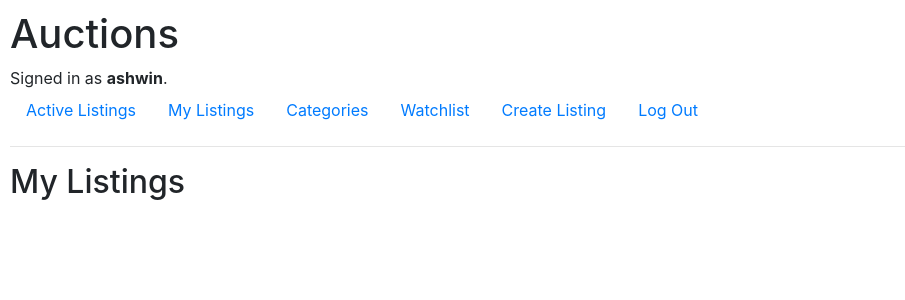
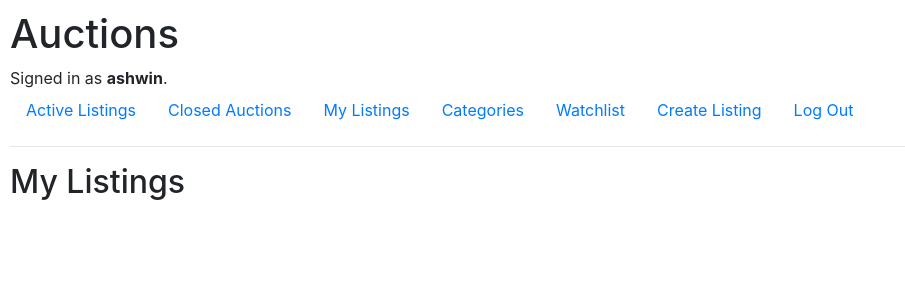
Before and after one commit to NecroticFactor/Web-Development, a Django app: page /my_listings/ in a window 1280 px wide. Shown: the top 300 px of the page, without its empty margins (0-905 px from the left). Run offline with Django 3.2, Linux system fonts and the light colour scheme; a user stored in the database is signed in; data comes from the database, SQL or seed files in the repository; both versions use the stored data as it was after the commit; some libraries are stand-ins or nearby versions.

Commit message:
Commit
Now, users can close auctions and announce winners. Comment feature yet to be coded.

```diff
--- a/commerce/auctions/templates/auctions/index.html
+++ b/commerce/auctions/templates/auctions/index.html
@@ -25,4 +25,5 @@
     <a href="{% url 'listing_detail' id=item.listing.id %}">See More Details</a>
   </div>
 </div>
+<br></br>
 {% endfor %} {% endblock %}
--- a/commerce/auctions/templates/auctions/layout.html
+++ b/commerce/auctions/templates/auctions/layout.html
@@ -23,6 +23,11 @@
         <a class="nav-link" href="{% url 'index' %}">Active Listings</a>
       </li>
       {% if user.is_authenticated %}
+      <li class="nav-item">
+        <a class="nav-link" href="{% url 'closed_listing' %}"
+          >Closed Auctions</a
+        >
+      </li>
       <li class="nav-item">
         <a class="nav-link" href="{% url 'my_listings' %}">My Listings</a>
       </li>
--- a/commerce/auctions/templates/auctions/my_listings.html
+++ b/commerce/auctions/templates/auctions/my_listings.html
@@ -14,15 +14,26 @@
     <h3>{{ item.listing.title }}</h3>
     <h6>Category: {{ item.listing.category }}</h6>
     <p>Description: {{ item.listing.description }}</p>
+    <a href="{% url 'edit_listing' id=item.listing.id %}">Edit listing</a>
+    <br></br>
     <h5>Price: ${{item.listing.price }}</h5>
     {% if item.max_bid %}
-    <h4>Bid: ${{ item.max_bid.bid }}</h4>
+    <h5>Bid: ${{ item.max_bid.bid }}</h5>
     {% else %}
     <p>No bids yet.</p>
     {% endif %}
     <h6>Created {{ item.listing.created_at|date:"F d, Y, h:i A" }}</h6>
-    <a href="{% url 'edit_listing' id=item.listing.id %}">Edit listing</a>
-    <p>Close Listing</p>
+    <form method="POST" action="{% url 'closed_listing' %}">
+      {%csrf_token%}
+      <input type="hidden" name="close_id" value="{{item.listing.id}}" />
+      <button
+        type="submit"
+        class="btn btn-primary"
+        style="margin-top: 10px; margin-bottom: 10px"
+      >
+        Close Auction
+      </button>
+    </form>
   </div>
 </div>
 {% endfor %} {% endblock %}
--- a/commerce/auctions/urls.py
+++ b/commerce/auctions/urls.py
@@ -19,6 +19,7 @@ urlpatterns = [
     path("my_listings/edit/<int:id>", views.edit_listing, name="edit_listing"),
     path("my_listing/update/<int:id>", views.update_listing, name="update_listing"),
     path("my_listing/delete/<int:id>", views.delete_listing, name="delete_listing"),
+    path("closed_listings/", views.closed_listing, name="closed_listing")
 
 
 ]
--- a/commerce/auctions/views.py
+++ b/commerce/auctions/views.py
@@ -1,6 +1,7 @@
 from django.contrib.auth import authenticate, login, logout
 from django.contrib.auth.decorators import login_required
 from django.shortcuts import get_object_or_404, redirect
+from django.contrib import messages
 from decimal import Decimal, InvalidOperation
 from django.db import IntegrityError
 from django.http import HttpResponse, HttpResponseRedirect
@@ -15,14 +16,16 @@ def index(request):
     all_listings = Listing.objects.filter(status="active").order_by("-created_at")
     listings_with_max_bid = []
 
+
     for listing in all_listings:
         bids = listing.bids_on_listing.all()
+
         if bids:
             max_bid = max(bids, key=lambda bid: bid.bid)
         else:
             max_bid = None
 
-        listings_with_max_bid.append({"listing": listing, "max_bid": max_bid})
+        listings_with_max_bid.append({"listing": listing, "max_bid": max_bid,})
 
     context = {
         "listings_with_max_bid": listings_with_max_bid,
@@ -355,3 +358,36 @@ def delete_watchlist(request, id):
     # Delete the specific Watchlist entry
     Watchlist.objects.filter(user=request.user, listing=listing).delete()
     return redirect('watchlist')
+
+
+@login_required
+def closed_listing(request):
+    if request.method == "POST":
+        id = request.POST.get('close_id')
+        listing = Listing.objects.get(id=id)
+        listing.status = "closed"
+        listing.save()
+
+        return redirect('closed_listing')
+    else:
+        closed_listings = Listing.objects.filter(status="closed")
+
+        closed_listings_data = []
+        for listing in closed_listings:
+            bids = listing.bids_on_listing.all()
+            max_bid_obj = max(bids, key=lambda bid: bid.bid) if bids else None
+            max_bid = max_bid_obj.bid if max_bid_obj else None
+            max_bid_user = max_bid_obj.user if max_bid_obj else None
+            is_winner = request.user == max_bid_user
+
+            closed_listings_data.append({
+                "listing": listing,
+                "max_bid": max_bid,
+                "max_bid_user": max_bid_user,
+                "is_winner": is_winner,
+            })
+
+        context = {
+            "closed_listings_data": closed_listings_data,
+        }
+        return render(request, "auctions/closed_listings.html", context)
```
Also changed, not shown: commerce/auctions/templates/auctions/closed_listings.html (added, +25 -0 lines), commerce/auctions/templates/auctions/listing_detail.html (+15 -0 lines), commerce/auctions/templates/auctions/watchlist.html (+10 -5 lines), commerce/db.sqlite3.
